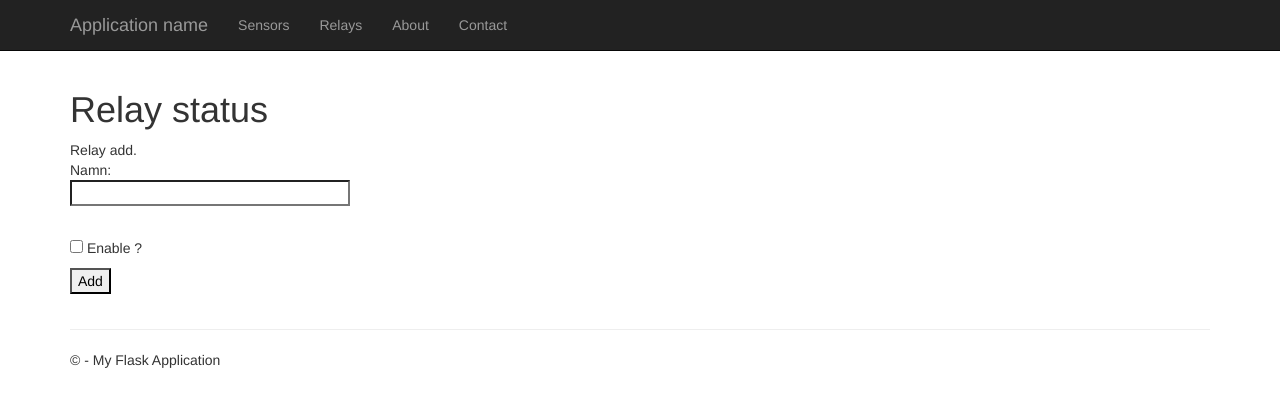
After one commit to lenwen/zel-aecs-IoT-Pi, a Flask app: page /relays/add in a window 1280 px wide. The commit adds this page. Shown: the top 407 px of the page. Run offline with Flask 2, Linux system fonts and the light colour scheme; some libraries are stand-ins or nearby versions.

Commit message:
website relay add work

```diff
--- a/source/AecsPiIoT/FlaskWeb/__init__.py
+++ b/source/AecsPiIoT/FlaskWeb/__init__.py
@@ -28,6 +28,8 @@ class WebSite (threading.Thread):
         except ValueError:
             PORT = 5555
         #app.run(HOST, PORT)
+        #app.debug = True
+        app.secret_key = 's3cr3t'
         app.run('0.0.0.0', PORT, None )
 
 
--- /dev/null
+++ b/source/AecsPiIoT/FlaskWeb/forms.py
@@ -0,0 +1,14 @@
+#   https://blog.miguelgrinberg.com/post/the-flask-mega-tutorial-part-iii-web-forms
+
+
+
+#from flask.ext.wtf import Form
+from flask_wtf import Form      #   fix. http://stackoverflow.com/questions/20032922/no-module-named-flask-ext-wtf
+#from flaskForm import Form
+from wtforms import StringField, BooleanField
+from wtforms.validators import DataRequired
+
+class RelayAddForm(Form):
+    #openid = StringField('openid', validators=[DataRequired()])
+    name = StringField('name', validators=[DataRequired()])
+    isenable = BooleanField('isenable', default=False)
--- a/source/AecsPiIoT/FlaskWeb/templates/relays.html
+++ b/source/AecsPiIoT/FlaskWeb/templates/relays.html
@@ -14,7 +14,11 @@
     </div>
 </div>
 
-
+<div class="row">
+    <div class="col-md-12">
+        <a href="/relays/add">Add new relay</a>
+    </div>
+</div>
 
 <div class="row">
     <div class="col-md-12">
--- /dev/null
+++ b/source/AecsPiIoT/FlaskWeb/templates/relaysadd.html
@@ -0,0 +1,38 @@
+{% extends "layout.html" %}
+{% block head %}
+
+{% endblock %}
+
+{% block content %}
+
+<h1>Relay status</h1>
+
+<div class="row">
+    <div class="col-md-12">
+        Relay add.
+
+        <form action="" method="post" name="relayadd">
+              {{ form.hidden_tag() }}
+              <p>
+                  Namn:<br>
+                  {{ form.name(size=80) }}<br>
+                  {% for error in form.name.errors %}
+                    <span style="color: red;">[{{ error }}]</span>
+                  {% endfor %}<br>
+              </p>
+              <p>{{ form.isenable }} Enable ?</p>
+              <p><input type="submit" value="Add"></p>
+        </form>
+    </div>
+</div>
+
+
+
+<div class="row">
+    <div class="col-md-12">
+
+    </div>
+</div>
+
+
+{% endblock %}
--- a/source/AecsPiIoT/FlaskWeb/views.py
+++ b/source/AecsPiIoT/FlaskWeb/views.py
@@ -3,10 +3,11 @@ Routes and views for the flask application.
 """
 
 from datetime import datetime
-from flask import render_template, request, jsonify, redirect
+from flask import render_template, request, jsonify, redirect, flash
 from FlaskWeb import app
 from Settings import Settings
 import json
+from .forms import RelayAddForm
 
 
 # from FlaskWebProject1 import app
@@ -86,6 +87,20 @@ def shutdown():
     return 'Server shutting down...'
 
 #   ==============================================================================================
+#   Form data requests
+#   ----------------------------------------------------------------------------------------------
+@app.route('/relays/add', methods=['GET', 'POST'])
+def relayadd():
+    form = RelayAddForm()
+    if form.validate_on_submit():
+        flash("hej")
+    return render_template('relaysadd.html',
+        title='Sign In',
+        form=form)
+
+
+
+#   ==============================================================================================
 #   Api requests
 #   ----------------------------------------------------------------------------------------------
 #   https://blog.miguelgrinberg.com/post/designing-a-restful-api-with-python-and-flask
--- a/source/AecsPiIoT/Start.py
+++ b/source/AecsPiIoT/Start.py
@@ -170,6 +170,9 @@ def main():
     GPIO.setmode(GPIO.BCM)
     Settings.rpi_Revision = str(GPIO.RPI_REVISION)
 
+    #TODO   Run some test to see that everthing is OK
+
+
     #   Init Database  And get settings from database
     Database.start()
 
```
Also changed, not shown: 1 other file.
